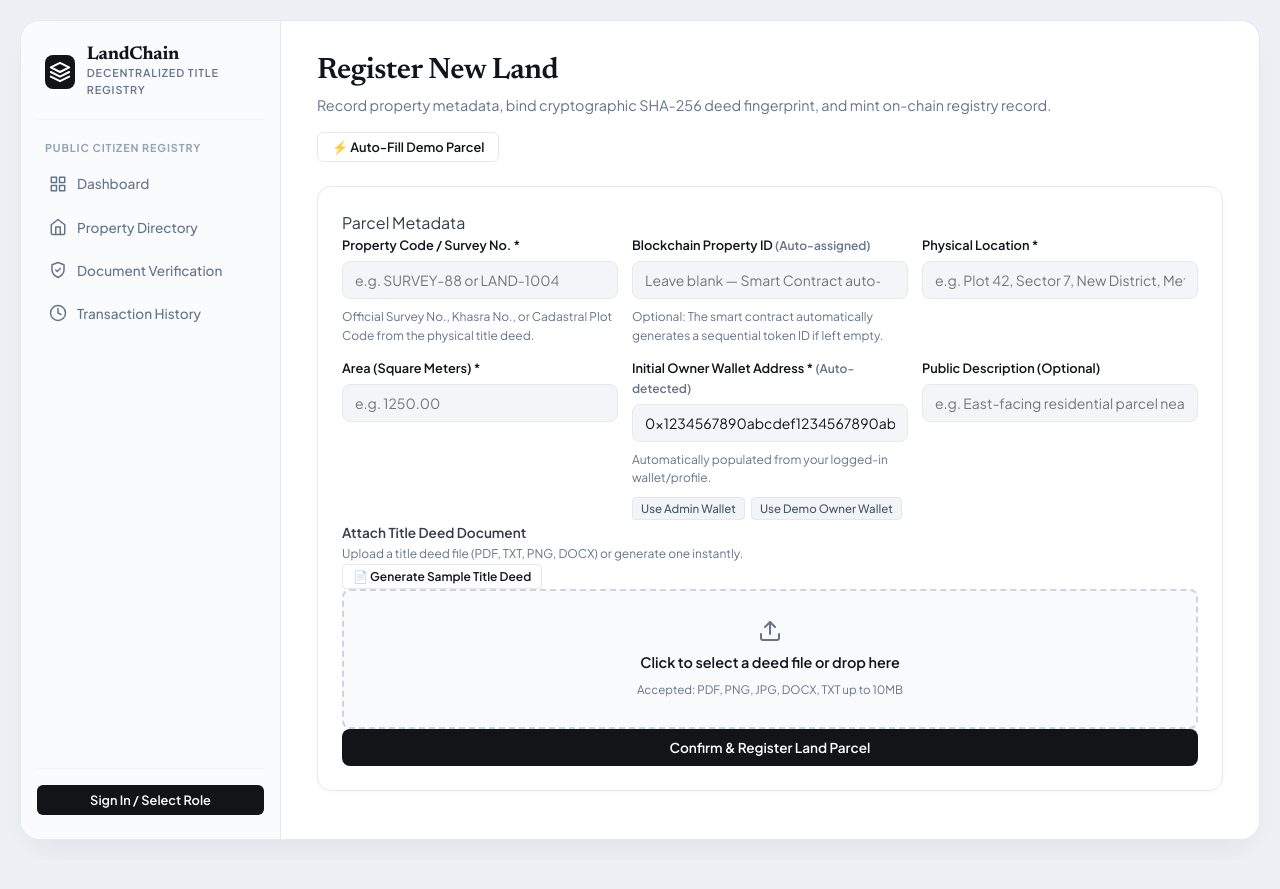
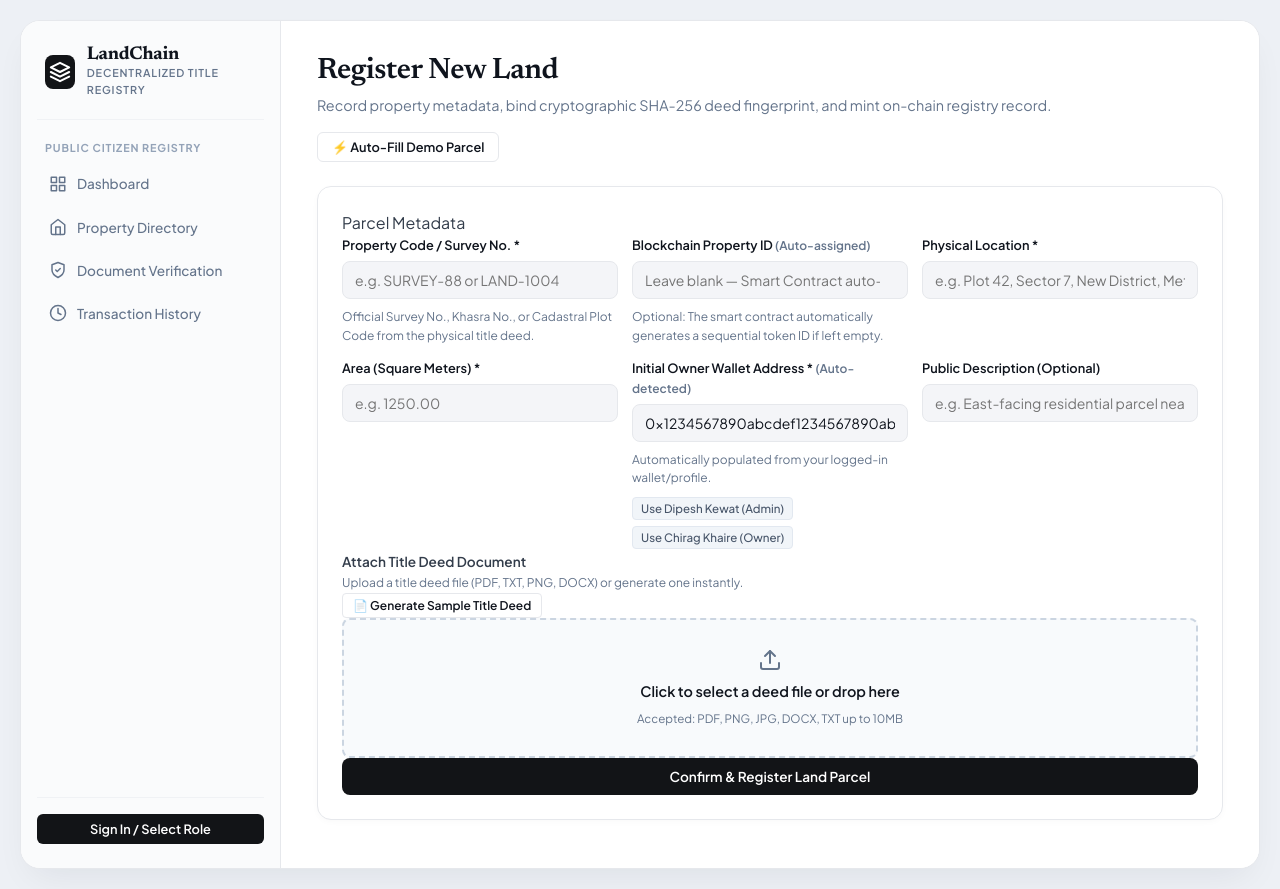
Before and after one commit to dipeshkewat/LandChain, a React (Vite) app in the folder landchain/frontend/: page /register in a window 1280 px wide. Before the commit the page ends 860 px from the top, so only its background shows below. Built offline with nearby package versions, Linux system fonts and the light colour scheme; no server answers.

Commit message:
Update admin authority to Dipesh Kewat and property owner to Chirag Khaire

```diff
--- a/landchain/frontend/src/pages/LoginPage.jsx
+++ b/landchain/frontend/src/pages/LoginPage.jsx
@@ -70,7 +70,7 @@ export default function LoginPage() {
               disabled={loading}
             >
               <span className="demo-card-badge admin-badge">Registrar Admin</span>
-              <span className="demo-card-name">Admin Authority</span>
+              <span className="demo-card-name">Dipesh Kewat</span>
               <span className="demo-card-sub">Full cadastre privileges</span>
             </button>
             <button
@@ -80,7 +80,7 @@ export default function LoginPage() {
               disabled={loading}
             >
               <span className="demo-card-badge owner-badge">Property Owner</span>
-              <span className="demo-card-name">Demo Owner</span>
+              <span className="demo-card-name">Chirag Khaire</span>
               <span className="demo-card-sub">Title holder wallet</span>
             </button>
             <button
--- a/landchain/frontend/src/pages/RegisterPropertyPage.jsx
+++ b/landchain/frontend/src/pages/RegisterPropertyPage.jsx
@@ -265,14 +265,14 @@ Any byte modification invalidates the SHA-256 integrity digest.
                 className="input-tag-btn"
                 onClick={() => updateField("owner_address", "0x1234567890abcdef1234567890abcdef12345678")}
               >
-                Use Admin Wallet
+                Use Dipesh Kewat (Admin)
               </button>
               <button
                 type="button"
                 className="input-tag-btn"
                 onClick={() => updateField("owner_address", "0xabcdefabcdefabcdefabcdefabcdefabcdefabcd")}
               >
-                Use Demo Owner Wallet
+                Use Chirag Khaire (Owner)
               </button>
             </div>
           </div>
--- a/landchain/frontend/src/pages/TransferOwnershipPage.jsx
+++ b/landchain/frontend/src/pages/TransferOwnershipPage.jsx
@@ -254,14 +254,14 @@ export default function TransferOwnershipPage() {
                 className="input-tag-btn"
                 onClick={() => setRecipientAddress("0xabcdefabcdefabcdefabcdefabcdefabcdefabcd")}
               >
-                Send to Demo Owner
+                Send to Chirag Khaire (Owner)
               </button>
               <button
                 type="button"
                 className="input-tag-btn"
                 onClick={() => setRecipientAddress("0x1234567890abcdef1234567890abcdef12345678")}
               >
-                Send to Demo Admin
+                Send to Dipesh Kewat (Admin)
               </button>
               <button
                 type="button"
```
Also changed, not shown: 2 other files (tests, documents, lock files or other folders).
